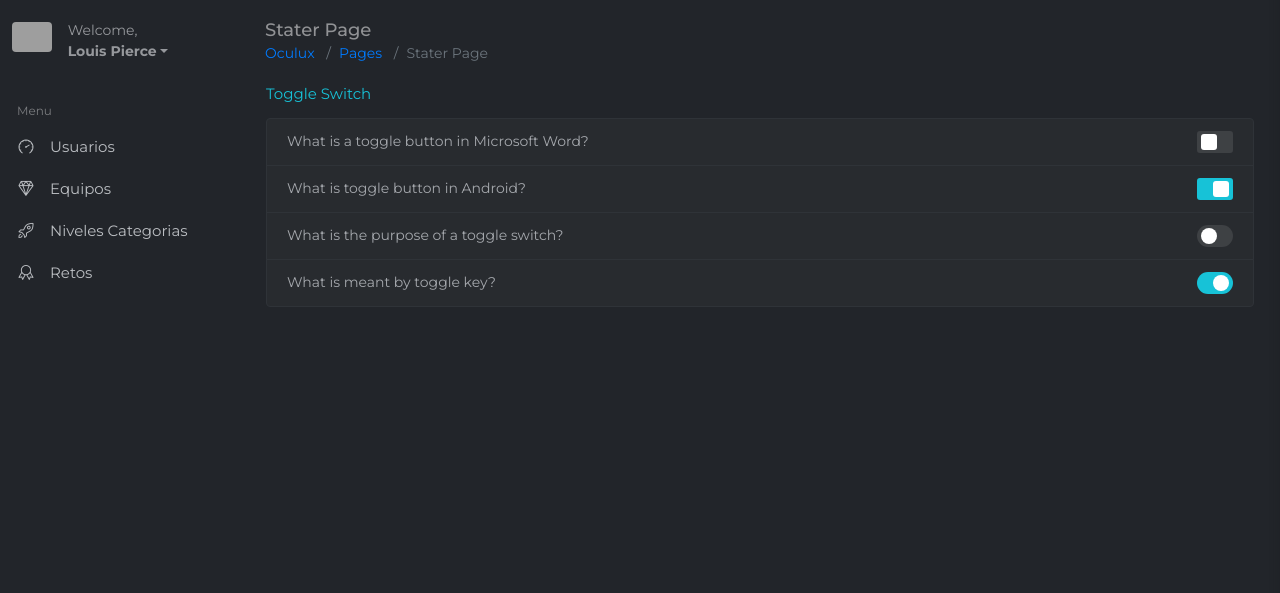
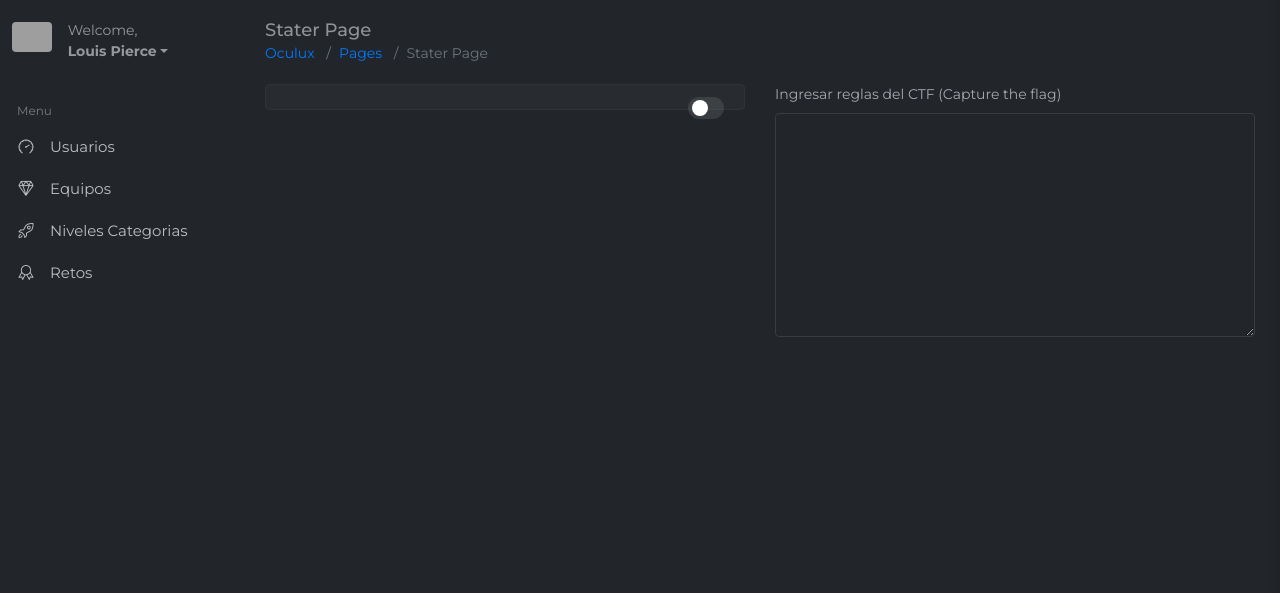
Before and after one commit to topx777/CTFDashboard, a Laravel app: page /admin/options in a window 1280 px wide. Shown: the part 62-655 px from the top of the page. Run offline with Laravel 8, Linux system fonts and the light colour scheme; a user stored in the database is signed in; data comes from the database, SQL or seed files in the repository; grey boxes are pictures that could not be loaded.

Commit message:
cambios semil;la flag
Co-authored-by: chrisshuayhua@hotmail.com <chrisshuayhua@hotmail.com>

```diff
--- a/resources/views/admin/options/options.blade.php
+++ b/resources/views/admin/options/options.blade.php
@@ -7,34 +7,9 @@
 <link rel="stylesheet" href="{{asset('vendor/sweetalert/sweetalert.css')}}" />
 @endsection
 @section('content')
-<div class="col-lg-12">
-        <div class="row clearfix">
-                <div class="col-lg-12 col-md-12">
-                    <div class="card">
-                        <div class="header">
-                            <h2>Toggle Switch</h2>
-                        </div>
-                        <ul class="list-group">
+    <div class="col-md-6">
             <li class="list-group-item">
-                                What is a toggle button in Microsoft Word?
-                                <div class="float-right">
-                                    <label class="switch">
-                                        <input type="checkbox">
-                                        <span class="slider"></span>
-                                    </label>
-                                </div>
-                            </li>
-                            <li class="list-group-item">
-                                What is toggle button in Android?
-                                <div class="float-right">
-                                    <label class="switch">
-                                        <input type="checkbox" checked>
-                                        <span class="slider"></span>
-                                    </label>
-                                </div>
-                            </li>
-                            <li class="list-group-item">
-                                What is the purpose of a toggle switch?
+
                     <div class="float-right">
                         <label class="switch">
                             <input type="checkbox">
@@ -42,18 +17,11 @@
                         </label>
                     </div>
                 </li>
-                            <li class="list-group-item">
-                                What is meant by toggle key?
-                                <div class="float-right">
-                                    <label class="switch">
-                                        <input type="checkbox" checked>
-                                        <span class="slider round"></span>
-                                    </label>
     </div>
-                            </li>
-                        </ul>
-                    </div>
-                </div>
+    <div class="col-md-6">
+            <div class="form-group">
+                    <label>Ingresar reglas del CTF (Capture the flag)</label>
+                    <textarea class="form-control" rows="10" cols="30" required></textarea>
                 </div>
     </div>
 
```
Also changed, not shown: database/seeds/ChallengesSeeder.php (+10 -5 lines). Lines whose indentation alone changed are shown as unchanged.
